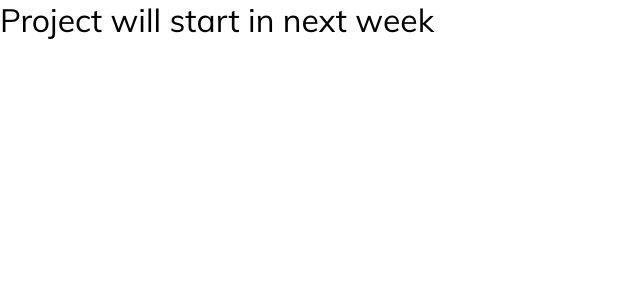
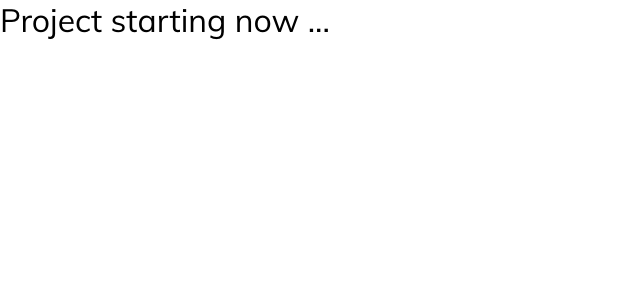
Before and after one commit to samanrashidii/youdonome, a Vue app: page / in a window 1280 px wide. Shown: the top 300 px of the page, without its empty margins (0-640 px from the left). Built offline with nearby package versions, Linux system fonts and the light colour scheme.

Commit message:
change: title for test netlify

```diff
--- a/src/views/Home.vue
+++ b/src/views/Home.vue
@@ -1,6 +1,6 @@
 <template>
   <div class="home">
-    <h1>Project will start in next week</h1>
+    <h1>Project starting now ...</h1>
   </div>
 </template>
 
```
